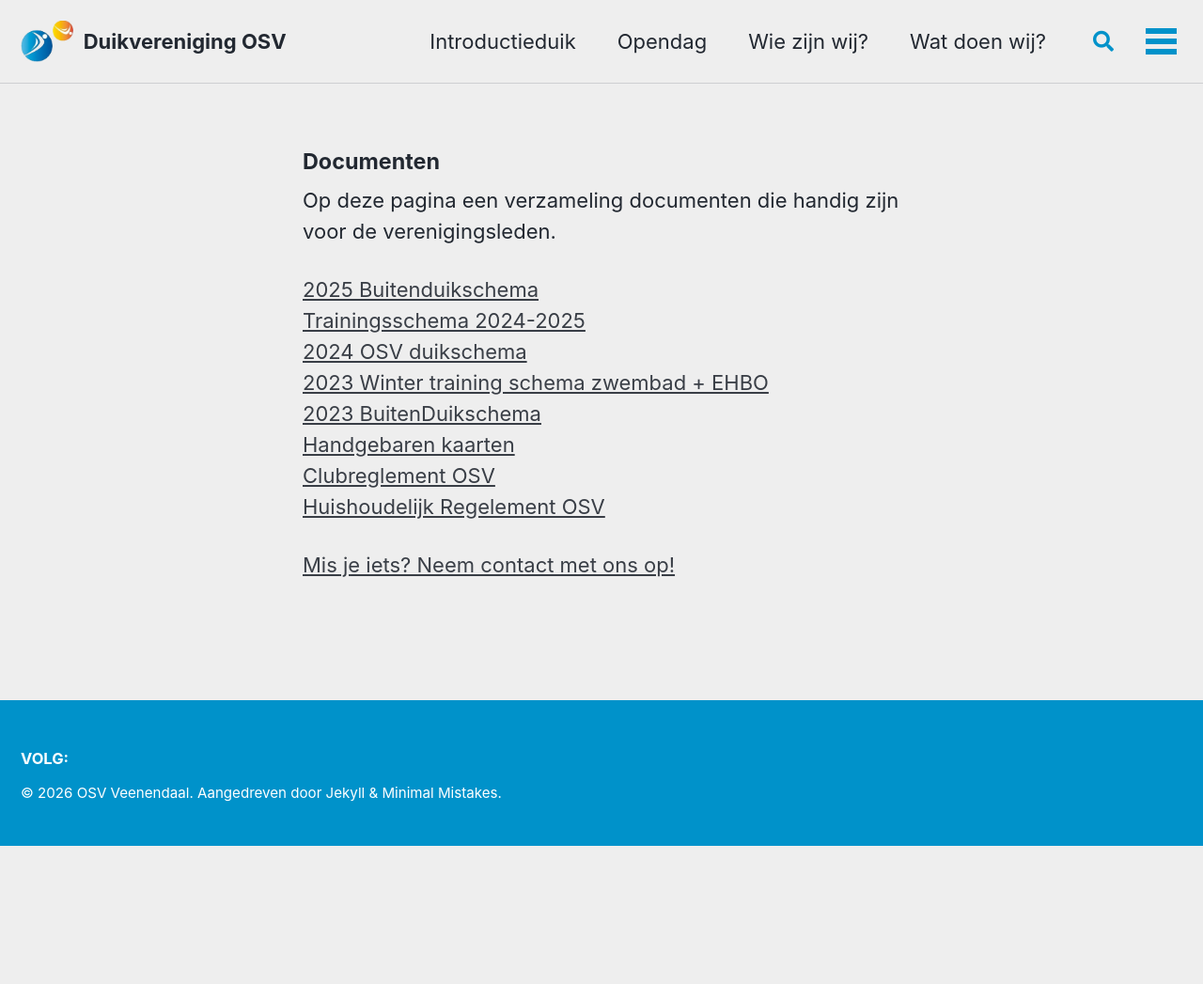
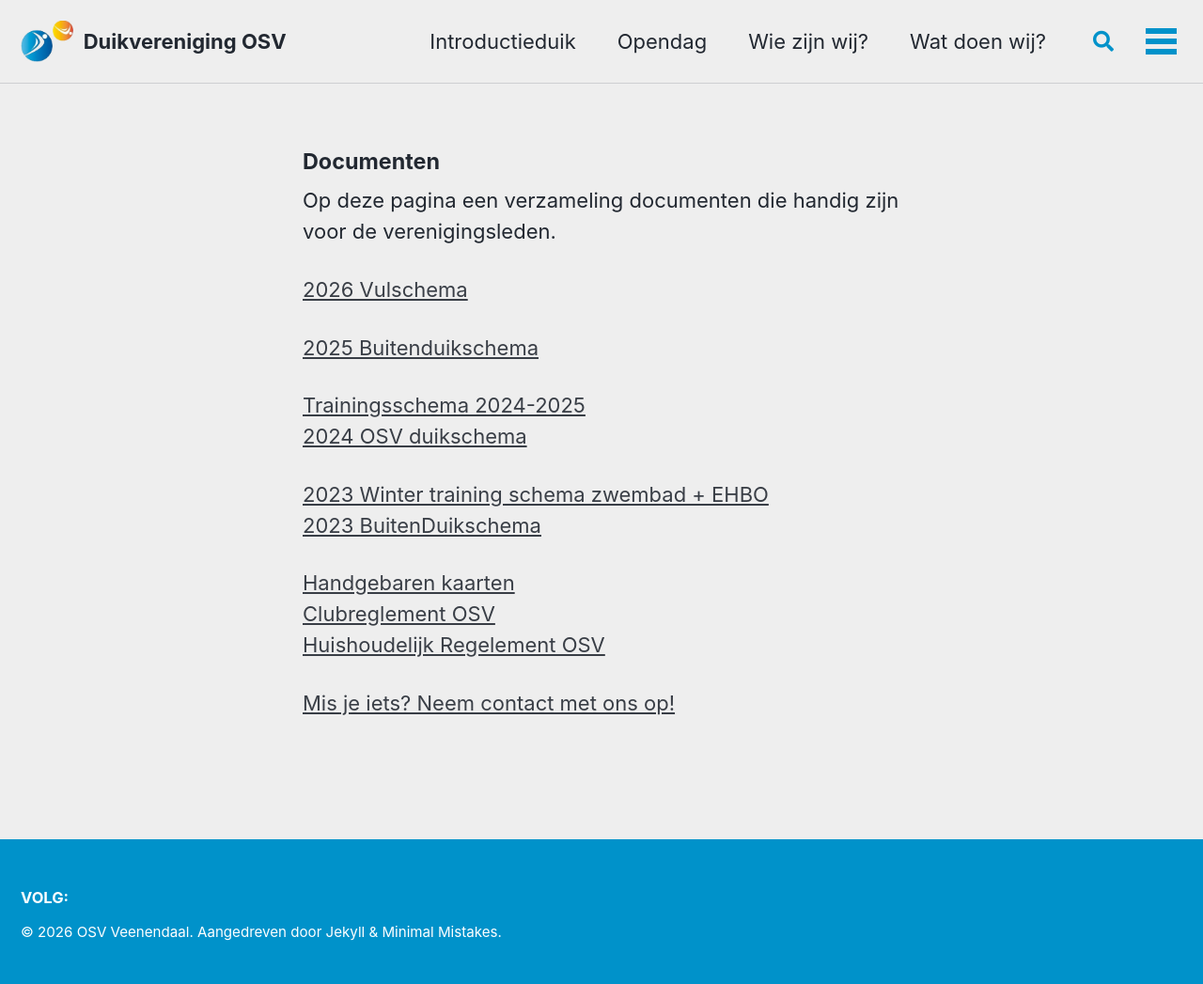
Before and after one commit to walthertimmer/osvveenendaal.nl, a Jekyll site: the page built from _pages/documenten.md, in a window 1280 px wide. Shown: the whole page at 94% size. Built offline with Jekyll 4.4.1, drawn with Linux system fonts in a browser that asks for light colours; cached includes are drawn as plain includes; before the commit the page ends 900 px from its top, so only the background shows below that.

Commit message:
Add links to various documents for members

```diff
--- a/_pages/documenten.md
+++ b/_pages/documenten.md
@@ -10,11 +10,16 @@ description: "Op deze pagina een verzameling documenten die handig zijn voor de
 
 Op deze pagina een verzameling documenten die handig zijn voor de verenigingsleden.
 
+[2026 Vulschema](/assets/docs/vulschema_2026.pdf)
+
 [2025 Buitenduikschema](/assets/docs/2025_osv_buitenduikschema.pdf)
+
 [Trainingsschema 2024-2025](/assets/docs/Trainingsschema_2024-2025_final.pdf)
 [2024 OSV duikschema](/assets/docs/osv_buitenschema_duikstekken.pdf)
+
 [2023 Winter training schema zwembad + EHBO](/assets/docs/2023_WinterSchema_Zwembadschema_Reanimatie_en_ehbo.pdf)
 [2023 BuitenDuikschema](/assets/docs/DUIKSTEKKEN_OSV_2023.pdf)
+
 [Handgebaren kaarten](/assets/docs/kaartjes_handsignalen.pdf)
 [Clubreglement OSV](/assets/docs/Clubreglement_OSV.pdf)
 [Huishoudelijk Regelement OSV](/assets/docs/Huishoudelijk_Regelement_OSV.pdf)
```
